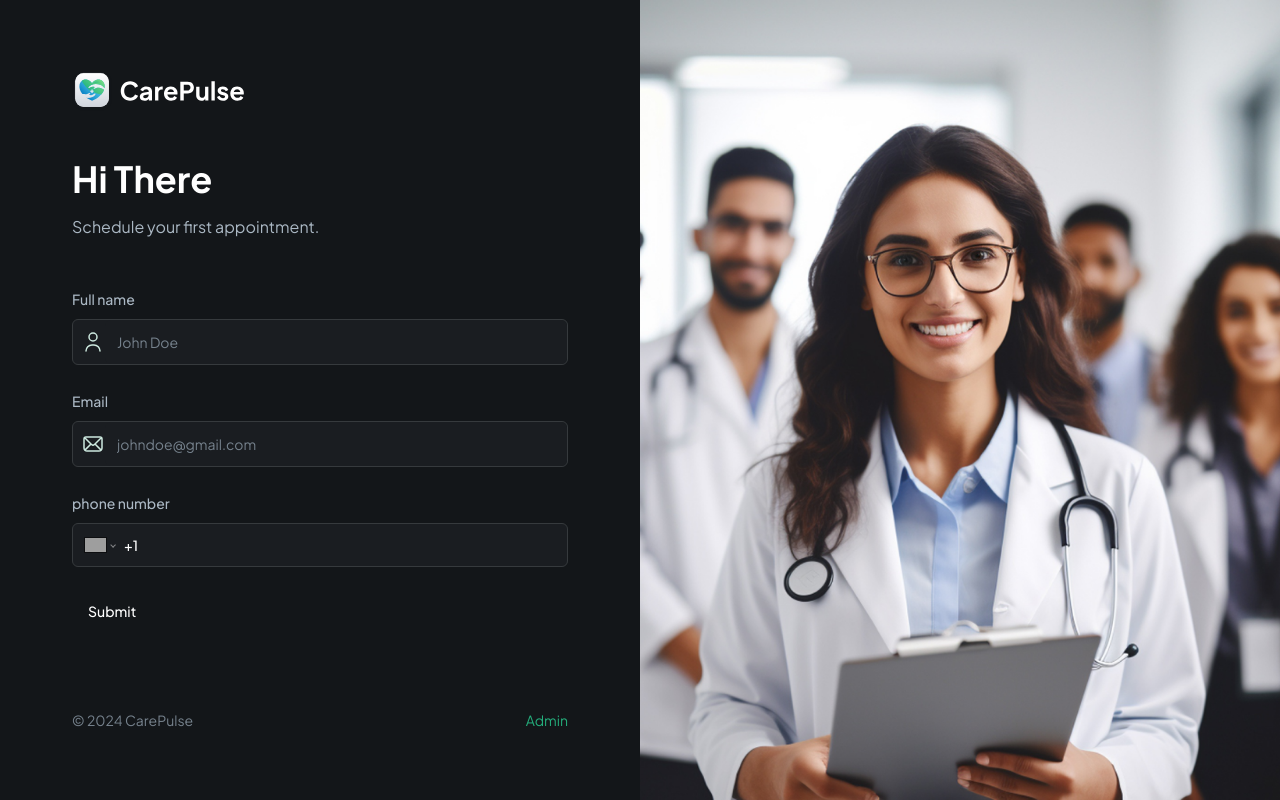
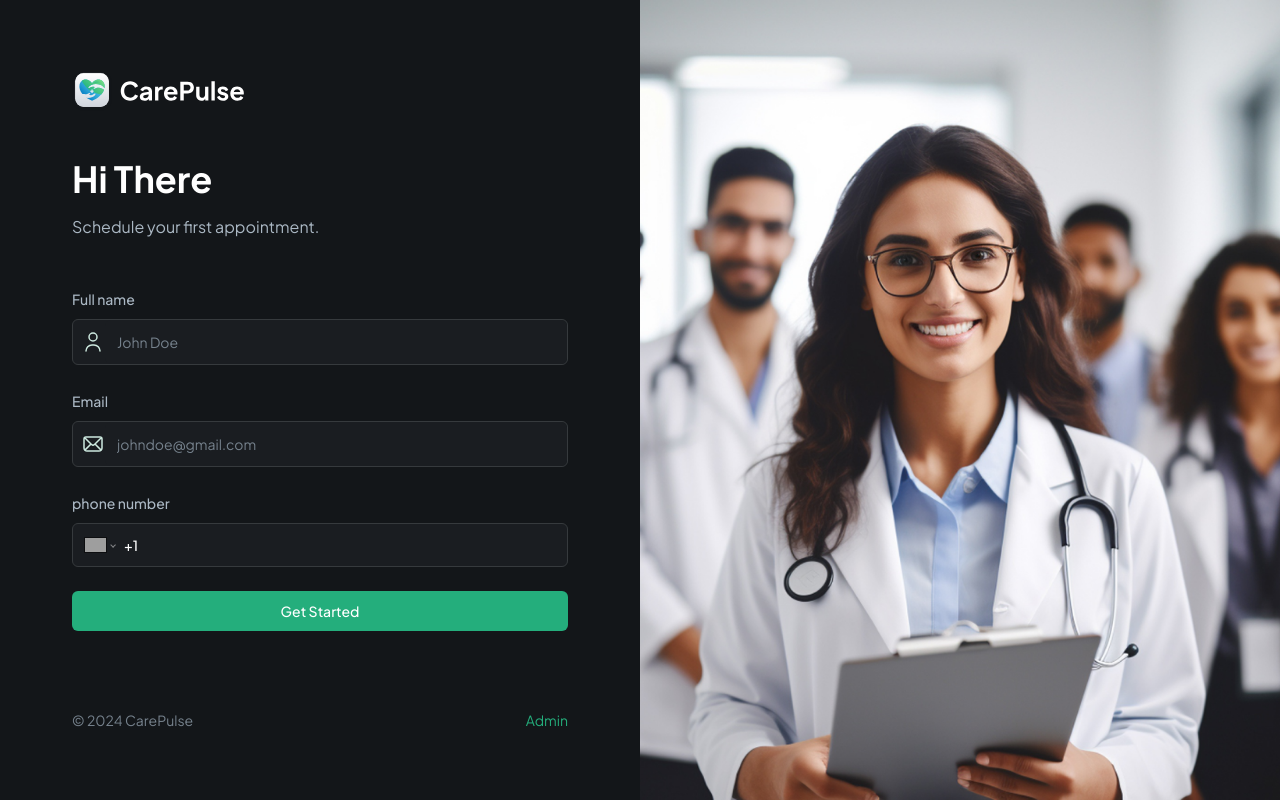
Before and after one commit to DoubleHaoDev/carepulse-skin, a Next.js app: page / in a window 1280 px wide. Built offline with nearby package versions, Linux system fonts and the light colour scheme; grey boxes are pictures that could not be loaded.

Commit message:
Extract submit button to its own component

```diff
--- /dev/null
+++ b/components/SubmitButton.tsx
@@ -0,0 +1,32 @@
+import React from 'react';
+import {Button} from "@/components/ui/button";
+import Image from "next/image";
+interface ButtonProps {
+    isLoading: boolean,
+    className?: string,
+    children: React.ReactNode,
+}
+const SubmitButton = ({isLoading, className, children}: ButtonProps ) => {
+    return (
+        <Button
+            type="submit"
+            disabled={isLoading}
+            className={className ?? "shad-primary-btn w-full"}
+        >
+            {isLoading? (
+                <div className="flex items-center gap-4">
+                    <Image
+                    src="/assets/icons/loader.svg"
+                    alt="kiader"
+                    width={24}
+                    height={24}
+                    className="animate-spin"
+                    />
+                    Loading...
+                </div>
+            ): children}
+        </Button>
+    );
+};
+
+export default SubmitButton;
--- a/components/forms/PatientForm.tsx
+++ b/components/forms/PatientForm.tsx
@@ -3,9 +3,10 @@
 import {zodResolver} from "@hookform/resolvers/zod"
 import {useForm} from "react-hook-form"
 import {z} from "zod";
-import {Button} from "@/components/ui/button"
 import {Form} from "@/components/ui/form"
 import CustomFormField from "@/components/CustomFormField";
+import SubmitButton from "@/components/SubmitButton";
+import {useState} from "react";
 
 export enum FormFieldType {
     INPUT = "input",
@@ -24,6 +25,7 @@
 })
 
 const PatientForm = () => {
+    const [isLoading, setIsLoading] =useState(false);
     const form = useForm<z.infer<typeof formSchema>>({
         resolver: zodResolver(formSchema),
         defaultValues: {
@@ -69,7 +71,7 @@
                     label="phone number"
                     placeholder="(604)789-1012"
                 />
-                <Button type="submit">Submit</Button>
+                <SubmitButton isLoading={isLoading} >Get Started</SubmitButton>
             </form>
         </Form>
     )
```
